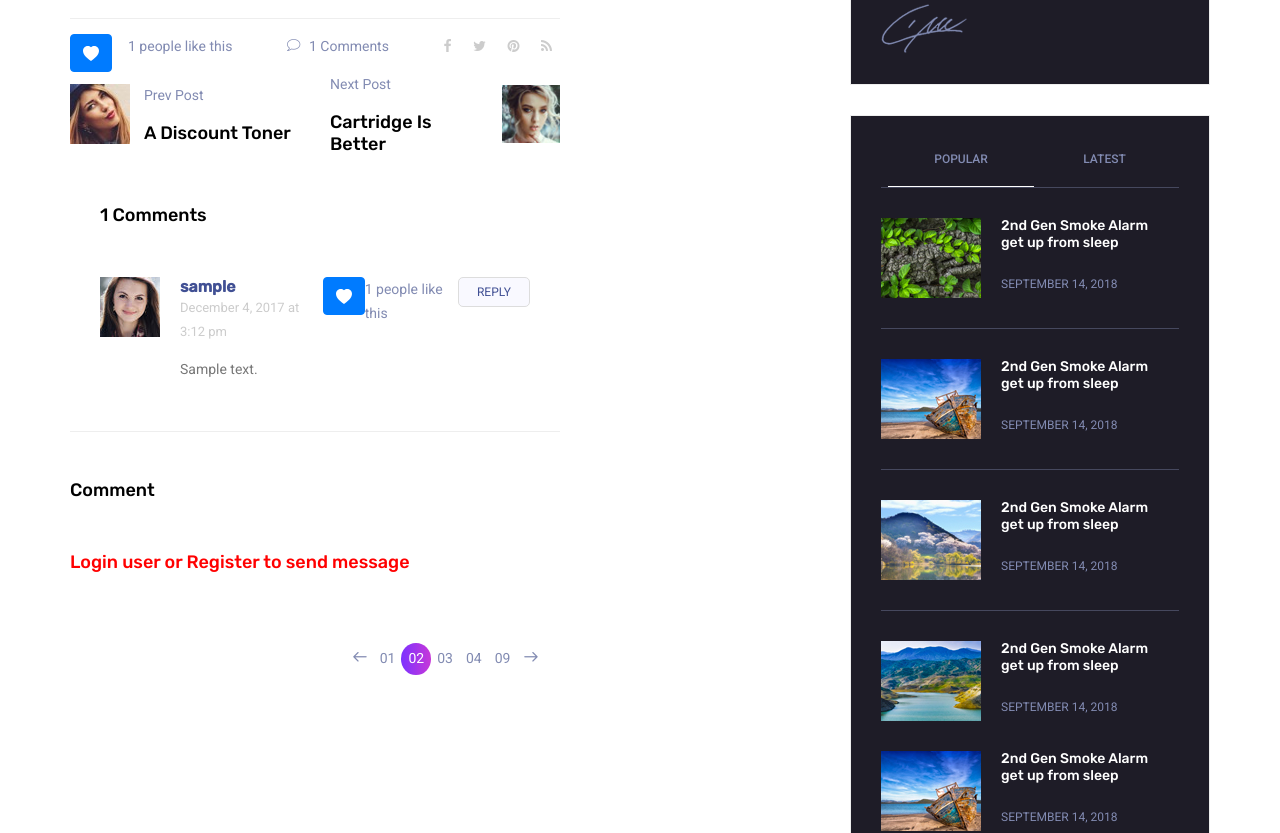
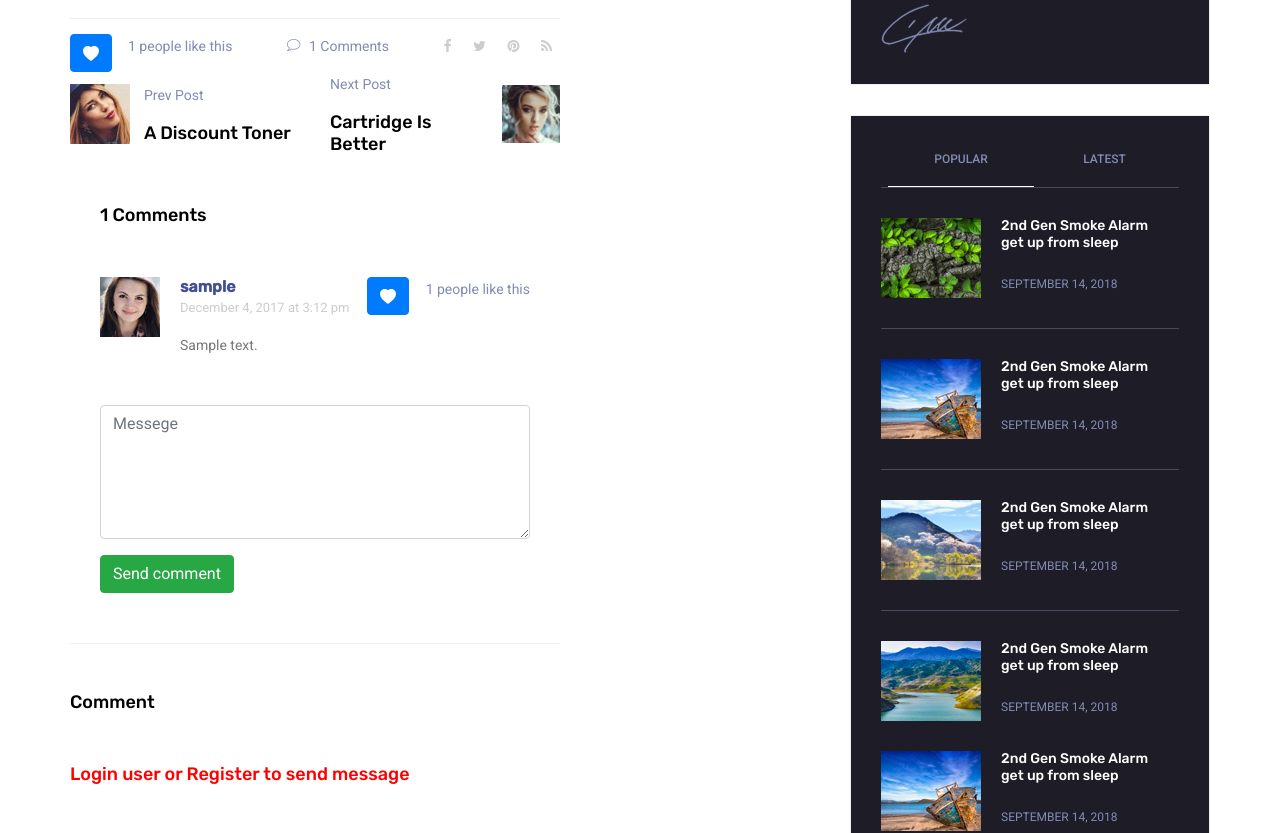
Before and after one commit to DevNurs/ptn_django, a Django app: page /detail/1/ in a window 1280 px wide. Shown: the part 747-1580 px from the top of the page. Run offline with Django 3.2, Linux system fonts and the light colour scheme; tables that the repository leaves empty hold one stand-in row (values such as "Sample post"); grey boxes marked "Sample" are stand-in pictures; some libraries are stand-ins or nearby versions.

Commit message:
add reply for comment

```diff
--- a/templates/posts/detail.html
+++ b/templates/posts/detail.html
@@ -124,42 +124,6 @@
                             </button>
                         </form>
                         </i>{{ comment.likes_comment.all.count }} people like this
-                        <div class="reply-btn">
-                            <!-- Button trigger modal -->
-                            <button type="button" class="btn-reply text-uppercase" data-bs-toggle="modal"
-                                    data-bs-target="#exampleModal">
-                                reply
-                            </button>
-
-                            <!-- Modal -->
-                            <div class="modal fade" id="exampleModal" tabindex="-1" aria-labelledby="exampleModalLabel"
-                                 aria-hidden="true">
-                                <div class="modal-dialog">
-                                    <div class="modal-content">
-                                        <div class="modal-header">
-                                            <h5 class="modal-title" id="exampleModalLabel">Reply</h5>
-                                            <button type="button" class="btn-close" data-bs-dismiss="modal"
-                                                    aria-label="Close"></button>
-                                        </div>
-                                        <div class="modal-body">
-                                            <form method="post" action="{% url 'ad' %}">
-                                                {% csrf_token %}
-                                                <div class="form-group">
-                                                    <input type="hidden" name="reply_form" value="{{ comment.id }}">
-                                                    <textarea class="form-control mb-10" rows="5" name="text"
-                                                              placeholder="Messege"
-                                                              onfocus="this.placeholder = ''"
-                                                              onblur="this.placeholder = 'Messege'"
-                                                              required=""></textarea>
-                                                </div>
-                                                <button type="submit" class="btn btn-success">Send comment</button>
-                                            </form>
-                                        </div>
-                                    </div>
-                                </div>
-                            </div>
-
-                        </div>
                     </div>
                 </div>
                 {% for reply in comment.reply_comment.all %}
@@ -181,6 +145,16 @@
                         </div>
                     </div>
                 {% endfor %}
+                <form method="post">
+                    {% csrf_token %}
+                    <div class="form-group">
+                        <input type="hidden" name="reply_comment" value="{{ comment.id }}">
+                        <textarea class="form-control mb-10" rows="5" name="text" placeholder="Messege"
+                                  onfocus="this.placeholder = ''" onblur="this.placeholder = 'Messege'"
+                                  required=""></textarea>
+                    </div>
+                    <button type="submit" class="btn btn-success">Send comment</button>
+                </form>
             {% endfor %}
         </div>
         <div class="comment-form">
```
